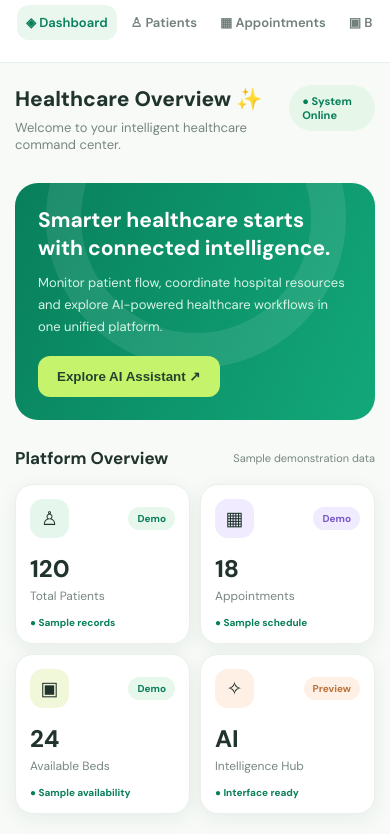
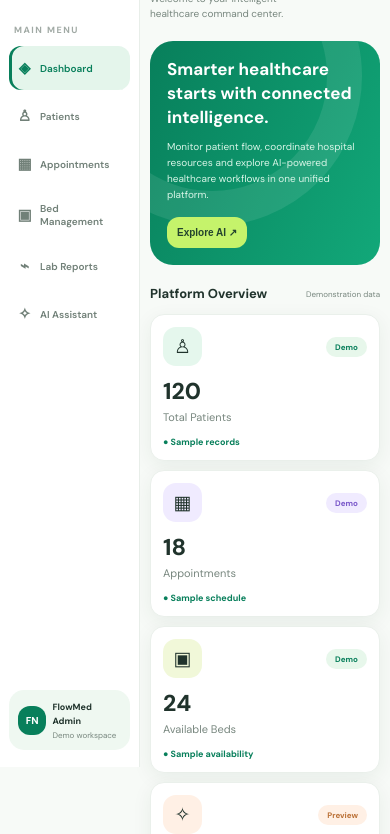
Before and after one commit to ThiyyariMuniSanthosh/Flow-med-nexus-, a plain HTML site: page index.html in a window 390 px wide. Shown: the part 77-911 px from the top of the page. Drawn offline with Linux system fonts and the light colour scheme.

Commit message:
Refactor index.html for layout and style improvements
Updated styles and structure for improved layout and responsiveness. Modified content for better clarity and user experience.

```diff
--- a/index.html
+++ b/index.html
@@ -3,12 +3,12 @@
 <html lang="en">
 <head>
 <meta charset="UTF-8">
-<meta name="viewport" content="width=device-width, initial-scale=1.0">
+<meta name="viewport" content="width=device-width,initial-scale=1">
 <title>FlowMed Nexus 2.0</title>
 <style>
 @import url('https://fonts.googleapis.com/css2?family=DM+Sans:wght@400;500;600;700;800&display=swap');
 
-:root {
+:root{
  --green:#087f5b;
  --lime:#c5f36b;
  --white:#f7faf7;
@@ -17,65 +17,93 @@
  --muted:#78877f;
 }
 *{box-sizing:border-box;margin:0;padding:0}
-body{
-  font-family:'DM Sans',sans-serif;
-  background:var(--white);
-  color:var(--dark);
-}
+html{scroll-behavior:smooth}
+body{font-family:'DM Sans',sans-serif;background:var(--white);color:var(--dark)}
 .layout{display:flex;min-height:100vh}
+
+/* LEFT SIDEBAR */
 .sidebar{
-  width:245px;background:#fff;padding:28px 19px;
-  border-right:1px solid #e8eee9;position:fixed;
-  height:100vh;display:flex;flex-direction:column;
+ width:245px;background:#fff;padding:26px 17px;
+ border-right:1px solid #e8eee9;
+ position:fixed;left:0;top:0;height:100vh;
+ display:flex;flex-direction:column;z-index:100;
+ overflow-y:auto;
 }
 .logo{font-size:22px;font-weight:800;color:var(--green)}
 .logo span{color:#9bcf37}
-.tagline{font-size:11px;color:var(--muted);margin-top:5px}
-.nav-title{font-size:10px;color:#a1aaa5;margin:35px 10px 12px;font-weight:700;letter-spacing:1.5px}
+.tagline{font-size:9px;color:var(--muted);margin-top:6px;letter-spacing:1px}
+.nav-title{font-size:10px;color:#a1aaa5;margin:34px 10px 12px;font-weight:700;letter-spacing:1.5px}
+.nav{display:flex;flex-direction:column;gap:5px}
 .nav a{
- display:block;text-decoration:none;color:#718078;
- padding:12px 13px;border-radius:12px;margin:5px 0;
- font-size:13px;font-weight:600;transition:.2s;
+ display:flex;align-items:center;gap:11px;
+ text-decoration:none;color:#718078;
+ padding:13px 12px;border-radius:12px;
+ font-size:13px;font-weight:600;transition:.25s;
 }
-.nav a:hover,.nav a.active{background:#e9f7ef;color:var(--green)}
-.profile{margin-top:auto;background:#eff8f1;padding:13px;border-radius:15px;font-size:12px}
-.avatar{background:var(--green);color:white;width:35px;height:35px;border-radius:12px;display:grid;place-items:center;font-weight:800}
-.main{margin-left:245px;width:calc(100% - 245px);padding:30px 36px}
-.topbar{display:flex;justify-content:space-between;align-items:center;margin-bottom:30px;gap:15px}
+.nav a:hover{background:#eff8f1;color:var(--green);transform:translateX(3px)}
+.nav a.active{background:#e4f5eb;color:var(--green);box-shadow:inset 3px 0 var(--green)}
+.nav-icon{width:22px;text-align:center;font-size:17px}
+.profile{margin-top:auto;background:#eff8f1;padding:13px;border-radius:15px;font-size:11px}
+.avatar{background:var(--green);color:white;width:36px;height:36px;border-radius:12px;display:grid;place-items:center;font-weight:800}
+.profile-row{display:flex;gap:10px;align-items:center}
+
+/* MAIN */
+.main{margin-left:245px;width:calc(100% - 245px);padding:30px 36px;min-width:0}
+.topbar{display:flex;justify-content:space-between;align-items:center;margin-bottom:28px;gap:12px}
 .welcome h1{font-size:27px;font-weight:800}
 .welcome p{color:var(--muted);font-size:13px;margin-top:6px}
 .top-actions{display:flex;gap:10px;align-items:center}
 .status{background:#e6f7e9;color:var(--green);padding:9px 13px;border-radius:30px;font-size:11px;font-weight:700}
 .date{font-size:12px;color:var(--muted)}
+
+/* HERO */
 .hero{
  background:linear-gradient(115deg,#087f5b,#12a879);
- color:white;padding:28px;border-radius:23px;
+ color:white;padding:29px;border-radius:23px;
  display:flex;justify-content:space-between;align-items:center;
  position:relative;overflow:hidden;margin-bottom:25px;
 }
-.hero:after{content:"";position:absolute;width:230px;height:230px;border:35px solid #ffffff17;border-radius:50%;right:8%;top:-115px}
-.hero h2{font-size:24px;max-width:480px;position:relative;z-index:1}
-.hero p{font-size:13px;color:#d8f5e7;margin-top:10px;max-width:450px;line-height:1.7;position:relative;z-index:1}
-.hero button{background:var(--lime);color:#23432e;border:0;padding:13px 19px;border-radius:12px;font-weight:800;cursor:pointer;position:relative;z-index:2}
+.hero:after{
+ content:"";position:absolute;width:230px;height:230px;
+ border:35px solid #ffffff17;border-radius:50%;
+ right:8%;top:-115px;pointer-events:none;
+}
+.hero-content{position:relative;z-index:1}
+.hero h2{font-size:24px;max-width:480px}
+.hero p{font-size:13px;color:#d8f5e7;margin-top:10px;max-width:460px;line-height:1.7}
+.hero button{
+ background:var(--lime);color:#23432e;border:0;
+ padding:13px 19px;border-radius:12px;font-weight:800;
+ cursor:pointer;position:relative;z-index:2;
+}
+
+/* CARDS */
 .section-head{display:flex;justify-content:space-between;align-items:center;margin:27px 0 15px}
 .section-head h3{font-size:17px}
 .section-head span{font-size:11px;color:var(--muted)}
 .stats{display:grid;grid-template-columns:repeat(4,1fr);gap:15px}
-.card{background:white;border:1px solid #eaf0eb;border-radius:18px;padding:19px;box-shadow:0 5px 20px #173c2510}
+.card{
+ background:white;border:1px solid #eaf0eb;border-radius:18px;
+ padding:19px;box-shadow:0 5px 20px #173c2510;
+ transition:.25s;
+}
+.card:hover{transform:translateY(-3px);box-shadow:0 10px 25px #173c2518}
 .stat-top{display:flex;justify-content:space-between;align-items:center}
 .icon{width:39px;height:39px;border-radius:13px;display:grid;place-items:center;font-size:19px}
 .i1{background:#e5f7ed}.i2{background:#f0ebff}.i3{background:#f1f8d9}.i4{background:#fff0e5}
 .number{font-size:28px;font-weight:800;margin-top:15px}
 .stat-name{font-size:12px;color:var(--muted);margin-top:4px}
 .change{font-size:10px;color:var(--green);margin-top:12px;font-weight:700}
+.pill{padding:5px 9px;border-radius:20px;background:#e7f7eb;color:var(--green);font-size:10px;font-weight:700}
+.violet{background:#f0ebff;color:#7957ca}
+.orange{background:#fff0e5;color:#bb7137}
+
+/* OPERATIONS */
 .content-grid{display:grid;grid-template-columns:1.3fr 1fr;gap:17px}
 .panel-title{font-size:15px;font-weight:800;margin-bottom:17px}
-.metric{display:flex;justify-content:space-between;align-items:center;padding:12px 0;border-bottom:1px solid #edf1ed;font-size:12px}
+.metric{display:flex;justify-content:space-between;align-items:center;padding:13px 0;border-bottom:1px solid #edf1ed;font-size:12px;gap:8px}
 .metric:last-child{border:0}
 .metric strong{font-size:12px}
-.pill{padding:5px 9px;border-radius:20px;background:#e7f7eb;color:var(--green);font-size:10px;font-weight:700}
-.pill.violet{background:#f0ebff;color:#7957ca}
-.pill.orange{background:#fff0e5;color:#bb7137}
 .progress{height:8px;background:#edf2ed;border-radius:20px;margin-top:9px;overflow:hidden}
 .progress div{height:100%;border-radius:20px;background:linear-gradient(90deg,#087f5b,#b7e85c)}
 .ai-box{background:linear-gradient(135deg,#f0ebff,#f5f2ff);border:1px solid #e9e0ff}
@@ -83,52 +111,105 @@ body{
 .ai-input{display:flex;gap:8px}
 .ai-input input{min-width:0;flex:1;border:1px solid #e5def5;border-radius:11px;padding:12px;font:inherit;font-size:12px;outline:none}
 .ai-input button{border:0;background:#8c6be0;color:white;border-radius:11px;padding:0 15px;font-weight:700;cursor:pointer}
-#reply{font-size:12px;color:#5c4b88;margin-top:12px;line-height:1.6}
-.bottom-note{margin-top:24px;text-align:center;color:#9aa69e;font-size:10px}
+#reply{font-size:12px;color:#5c4b88;margin-top:12px;line-height:1.6;overflow-wrap:anywhere}
+.bottom-note{margin-top:25px;text-align:center;color:#9aa69e;font-size:10px}
 button:hover{filter:brightness(.96)}
+button:active{transform:scale(.98)}
+
+/* TABLET */
 @media(max-width:950px){
- .sidebar{width:190px}.main{margin-left:190px;width:calc(100% - 190px);padding:25px 20px}
+ .sidebar{width:200px}
+ .main{margin-left:200px;width:calc(100% - 200px);padding:23px 17px}
  .stats{grid-template-columns:repeat(2,1fr)}
+ .content-grid{grid-template-columns:1fr}
 }
+
+/* MOBILE - PERMANENT LEFT MENU */
 @media(max-width:650px){
- .sidebar{position:relative;width:100%;height:auto;padding:17px;display:block;border-right:0;border-bottom:1px solid #e8eee9}
- .nav-title,.profile{display:none}.nav{display:flex;overflow-x:auto;gap:5px;margin-top:12px}
- .nav a{white-space:nowrap;padding:9px}
- .layout{display:block}.main{margin:0;width:100%;padding:22px 15px}
- .topbar{align-items:flex-start}.welcome h1{font-size:21px}
- .date{display:none}.hero{display:block;padding:23px}
- .hero h2{font-size:21px}.hero button{margin-top:18px}
- .stats{gap:10px}.card{padding:14px}.number{font-size:24px}
- .content-grid{grid-template-columns:1fr}
+ .layout{display:flex;min-height:100vh}
+ .sidebar{
+  position:fixed;left:0;top:0;width:140px;height:100vh;
+  padding:17px 9px;display:flex;flex-direction:column;
+  overflow-y:auto;z-index:100;
+ }
+ .logo{font-size:17px}
+ .tagline{font-size:7px;letter-spacing:.5px}
+ .nav-title{display:block;margin:25px 5px 10px;font-size:9px}
+ .nav{display:flex;flex-direction:column;gap:4px;overflow:visible}
+ .nav a{font-size:10px;padding:12px 6px;gap:6px;white-space:normal}
+ .nav-icon{width:19px;font-size:15px}
+ .profile{display:block;margin-top:auto;padding:9px}
+ .profile-row{gap:6px}
+ .avatar{width:29px;height:29px;font-size:10px}
+ .profile strong{font-size:9px}
+ .profile span{font-size:8px}
+
+ .main{
+  margin-left:140px;width:calc(100% - 140px);
+  min-width:0;padding:18px 10px;
+ }
+ .topbar{align-items:flex-start;margin-bottom:20px}
+ .welcome h1{font-size:17px}
+ .welcome p{font-size:10px;line-height:1.5}
+ .top-actions{display:block}
+ .status{font-size:8px;padding:7px}
+ .date{display:none}
+
+ .hero{display:block;padding:17px;margin-bottom:18px}
+ .hero h2{font-size:17px;line-height:1.4}
+ .hero p{font-size:10px;line-height:1.6}
+ .hero button{margin-top:14px;font-size:10px;padding:10px}
+
+ .section-head{margin:20px 0 12px}
+ .section-head h3{font-size:13px}
+ .section-head span{font-size:8px}
+ .stats{grid-template-columns:1fr;gap:9px}
+ .card{padding:12px;border-radius:14px}
+ .number{font-size:23px;margin-top:10px}
+ .stat-name{font-size:11px}
+ .change{font-size:9px}
+ .content-grid{grid-template-columns:1fr;gap:12px}
+ .panel-title{font-size:13px}
+ .metric{font-size:10px;padding:11px 0}
+ .pill{font-size:8px}
+ .ai-box p{font-size:10px}
+ .ai-input input{padding:10px;font-size:10px;width:0}
+ .ai-input button{font-size:10px;padding:0 9px}
+ #reply{font-size:10px}
+ .bottom-note{font-size:8px;line-height:1.5}
 }
 </style>
 </head>
+
 <body>
 <div class="layout">
 
+<!-- LEFT MENU -->
 <aside class="sidebar">
  <div class="logo">FlowMed <span>Nexus.</span></div>
- <div class="tagline">INTELLIGENT HEALTHCARE ECOSYSTEM</div>
+ <div class="tagline">INTELLIGENT HEALTHCARE</div>
 
- <div class="nav-title">WORKSPACE</div>
+ <div class="nav-title">MAIN MENU</div>
  <nav class="nav">
-  <a class="active" href="#dashboard">◈ Dashboard</a>
-  <a href="#patients">♙ Patients</a>
-  <a href="#appointments">▦ Appointments</a>
-  <a href="#beds">▣ Bed Management</a>
-  <a href="#labs">⌁ Lab Reports</a>
-  <a href="#ai">✧ AI Assistant</a>
+  <a class="active" href="#dashboard"><span class="nav-icon">◈</span>Dashboard</a>
+  <a href="#patients"><span class="nav-icon">♙</span>Patients</a>
+  <a href="#appointments"><span class="nav-icon">▦</span>Appointments</a>
+  <a href="#beds"><span class="nav-icon">▣</span>Bed Management</a>
+  <a href="#labs"><span class="nav-icon">⌁</span>Lab Reports</a>
+  <a href="#ai"><span class="nav-icon">✧</span>AI Assistant</a>
  </nav>
 
  <div class="profile">
-  <div style="display:flex;gap:10px;align-items:center">
+  <div class="profile-row">
    <div class="avatar">FN</div>
    <div><strong>FlowMed Admin</strong><br><span style="color:#78877f">Demo workspace</span></div>
   </div>
  </div>
 </aside>
 
+<!-- MAIN DASHBOARD -->
 <main class="main" id="dashboard">
+
  <header class="topbar">
   <div class="welcome">
    <h1>Healthcare Overview ✨</h1>
@@ -136,85 +217,137 @@ button:hover{filter:brightness(.96)}
   </div>
   <div class="top-actions">
    <span class="status">● System Online</span>
-   <span class="date" id="date"></span>
+   <div class="date" id="date"></div>
   </div>
  </header>
 
  <section class="hero">
-  <div>
+  <div class="hero-content">
    <h2>Smarter healthcare starts with connected intelligence.</h2>
    <p>Monitor patient flow, coordinate hospital resources and explore AI-powered healthcare workflows in one unified platform.</p>
   </div>
-  <button onclick="document.getElementById('ai').scrollIntoView({behavior:'smooth'})">Explore AI Assistant ↗</button>
+  <button onclick="document.getElementById('ai').scrollIntoView({behavior:'smooth'})">Explore AI ↗</button>
  </section>
 
  <div class="section-head">
-  <h3>Platform Overview</h3><span>Sample demonstration data</span>
+  <h3>Platform Overview</h3>
+  <span>Demonstration data</span>
  </div>
 
  <section class="stats">
-  <div class="card">
+  <div class="card" id="patients">
    <div class="stat-top"><span class="icon i1">♙</span><span class="pill">Demo</span></div>
-   <div class="number">120</div><div class="stat-name">Total Patients</div>
+   <div class="number">120</div>
+   <div class="stat-name">Total Patients</div>
    <div class="change">● Sample records</div>
   </div>
-  <div class="card">
+
+  <div class="card" id="appointments">
    <div class="stat-top"><span class="icon i2">▦</span><span class="pill violet">Demo</span></div>
-   <div class="number">18</div><div class="stat-name">Appointments</div>
+   <div class="number">18</div>
+   <div class="stat-name">Appointments</div>
    <div class="change">● Sample schedule</div>
   </div>
-  <div class="card">
+
+  <div class="card" id="beds">
    <div class="stat-top"><span class="icon i3">▣</span><span class="pill">Demo</span></div>
-   <div class="number">24</div><div class="stat-name">Available Beds</div>
+   <div class="number">24</div>
+   <div class="stat-name">Available Beds</div>
    <div class="change">● Sample availability</div>
   </div>
+
   <div class="card">
    <div class="stat-top"><span class="icon i4">✧</span><span class="pill orange">Preview</span></div>
-   <div class="number">AI</div><div class="stat-name">Intelligence Hub</div>
+   <div class="number">AI</div>
+   <div class="stat-name">Intelligence Hub</div>
    <div class="change">● Interface ready</div>
   </div>
  </section>
 
- <div class="section-head"><h3>Smart Operations</h3><span>Live interface preview</span></div>
+ <div class="section-head">
+  <h3>Smart Operations</h3>
+  <span>Platform modules</span>
+ </div>
 
  <section class="content-grid">
-  <div class="card" id="patients">
+
+  <div class="card">
    <div class="panel-title">Hospital Resource Insights</div>
-   <div class="metric"><span>Patient flow monitoring</span><span class="pill">Available</span></div>
-   <div class="metric"><span>Bed availability tracking</span><strong>24 beds</strong></div>
+
+   <div class="metric">
+    <span>Patient flow monitoring</span>
+    <span class="pill">Available</span>
+   </div>
+
+   <div class="metric">
+    <span>Bed availability tracking</span>
+    <strong>24 beds</strong>
+   </div>
+
    <div class="progress"><div style="width:65%"></div></div>
-   <div class="metric" id="appointments"><span>Appointment coordination</span><span class="pill violet">18 scheduled</span></div>
-   <div class="metric" id="beds"><span>Resource coordination</span><span class="pill">Demo mode</span></div>
-   <div class="metric" id="labs"><span>Lab report readiness</span><span class="pill orange">Preview</span></div>
+
+   <div class="metric">
+    <span>Appointment coordination</span>
+    <span class="pill violet">18 scheduled</span>
+   </div>
+
+   <div class="metric">
+    <span>Resource coordination</span>
+    <span class="pill">Demo mode</span>
+   </div>
+
+   <div class="metric" id="labs">
+    <span>Lab report readiness</span>
+    <span class="pill orange">Preview</span>
+   </div>
   </div>
 
   <div class="card ai-box" id="ai">
    <div class="panel-title">✧ FlowMed AI Assistant</div>
    <p>Explore healthcare technology, hospital workflows and platform features. This demo assistant does not provide medical diagnosis or treatment advice.</p>
+
    <div class="ai-input">
     <input id="question" placeholder="Ask about FlowMed Nexus...">
     <button onclick="askAI()">Ask ↗</button>
    </div>
+
    <div id="reply">Your AI interface is ready for secure Gemini integration.</div>
   </div>
+
  </section>
 
  <div class="bottom-note">
   FLOWMED NEXUS 2.0 · STUDENT INNOVATION PROJECT · DEMONSTRATION DATA ONLY
  </div>
+
 </main>
 </div>
 
 <script>
 document.getElementById("date").textContent =
- new Date().toLocaleDateString("en-IN",{day:"numeric",month:"short",year:"numeric"});
+ new Date().toLocaleDateString("en-IN",{
+  day:"numeric",month:"short",year:"numeric"
+ });
 
 function askAI(){
  const q=document.getElementById("question").value.trim();
  const r=document.getElementById("reply");
- if(!q){r.textContent="Please enter a question first.";return;}
+
+ if(!q){
+  r.textContent="Please enter a question first.";
+  return;
+ }
+
  r.textContent="This is the FlowMed demo interface. Secure Gemini AI integration will be added through a protected backend. For now, explore the dashboard and its sample healthcare workflows.";
 }
+
+// Highlight selected navigation item
+document.querySelectorAll(".nav a").forEach(link=>{
+ link.addEventListener("click",()=>{
+  document.querySelectorAll(".nav a").forEach(a=>a.classList.remove("active"));
+  link.classList.add("active");
+ });
+});
 </script>
 </body>
 </html>
```
Lines whose indentation alone changed are shown as unchanged.
